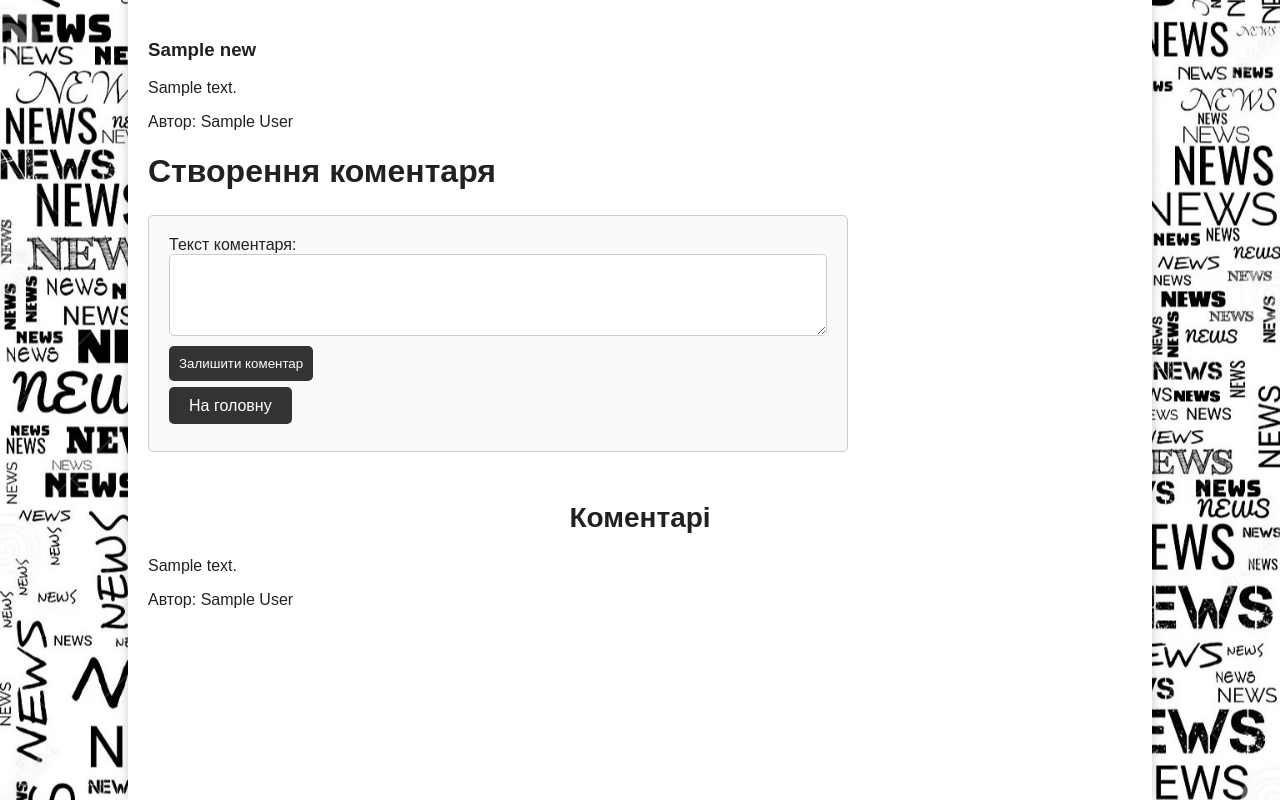
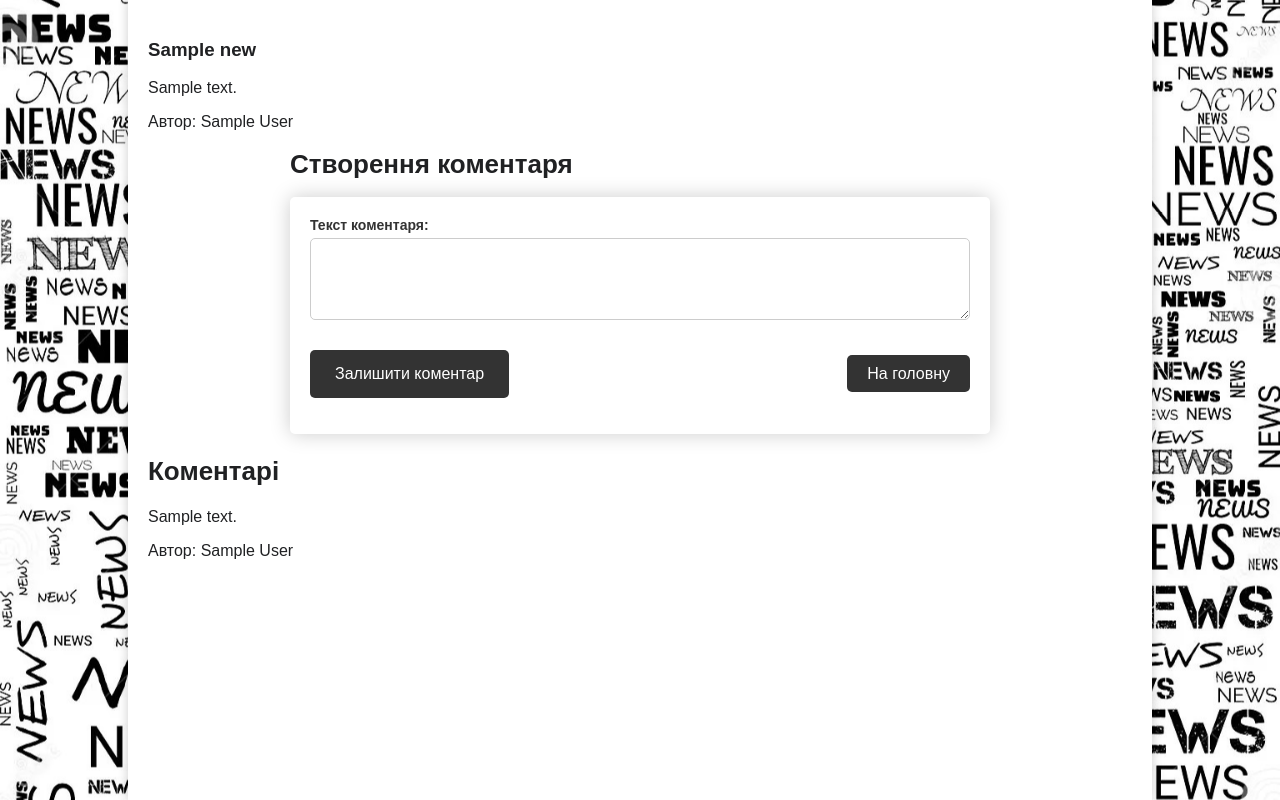
Before and after one commit to VladyslavaDzhun/Testove-OOP, a PHP site: page /index.php?action=get_news&id=1 in a window 1280 px wide. Run offline with PHP 8.4, Linux system fonts and the light colour scheme; tables that the repository leaves empty or names only in its code hold one stand-in row (values such as "Sample post").

Commit message:
add styles

```diff
--- a/src/View/NewsView.php
+++ b/src/View/NewsView.php
@@ -61,24 +61,31 @@ class NewsView {
         <head>
             <title>Створення новини</title>
             <link rel="stylesheet" href="/static/css/app.css">
+            <link href="https://cdn.jsdelivr.net/npm/bootstrap@5.3.2/dist/css/bootstrap.min.css" rel="stylesheet"
+            integrity="sha384-T3c6CoIi6uLrA9TneNEoa7RxnatzjcDSCmG1MXxSR1GAsXEV/Dwwykc2MPK8M2HN" crossorigin="anonymous">
         </head>
         <body>
             <div class="container">
-                <h1  class = "title-news">Створення новини</h1>
+                <div class="wrapper wrapper--lg">
 
+                    <h1  class = "title title-md">Створення новини</h1>
                     <?php echo $message; ?>
-                <div class="create-news-container">
+                    <div class="form-wrapper">
                         <form method="post" action="index.php?action=create_news">
-                        <label class = "news-title">Заголовок:</label>
-                        <input type="text" name="title" required><br>
+                            <label class = "form-item__label">Заголовок:</label>
+                            <input class = "form-item__field" type="text" name="title" required><br>
 
-                        <label class = "news-text">Текст:</label>
+                            <div class="form-item">
+                            <label class = "form-item__label">Текст:</label>
                             <textarea name="text" rows="4" required></textarea><br>
+                            </div>
 
-                        <button type="submit" class = "create-news-button">Створити новину</button>
+                            <div class="form-footer">
+                                <button type="submit" class = "btn btn-primary">Створити новину</button>
+                                <p><a href="index.php?action=home" class = "return-button">На головну</a></p>
+                            </div>
                         </form>
-
-                    <p><a href="index.php?action=home" class = "return-button">На головну</a></p>
+                    </div>
                 </div>
             </div>
         </body>
@@ -115,24 +122,31 @@ class NewsView {
         <head>
             <title>Редагування новини</title>
             <link rel="stylesheet" href="/static/css/app.css">
+            <link href="https://cdn.jsdelivr.net/npm/bootstrap@5.3.2/dist/css/bootstrap.min.css" rel="stylesheet"
+            integrity="sha384-T3c6CoIi6uLrA9TneNEoa7RxnatzjcDSCmG1MXxSR1GAsXEV/Dwwykc2MPK8M2HN" crossorigin="anonymous">
         </head>
         <body>
             <div class="container">
-                <h1 class = "edit_comment_news">Редагування новини</h1>
+                <h1 class = "title title-md">Редагування новини</h1>
 
                 <?php echo $message; ?>
                 <div class="create-news-container">
                     <form method="post" action="index.php?action=edit_news&news_id=<?php echo $newsId; ?>">
-                        <label class = "label-news-title">Заголовок:</label>
-                        <input type="text" name="title" value="<?php echo $news['title']; ?>" required><br>
+                        <div class="form-item">
+                            <label class = "form-item__label">Заголовок:</label>
+                            <input class="form-item__field" type="text" name="title" value="<?php echo $news['title']; ?>" required><br>
+                        </div>
 
-                        <label class = "text_edit_comment_news">Текст:</label>
+                        <div class="form-item">
+                            <label class = "form-item__label">Текст:</label>
                             <textarea name="text" rows="4" required><?php echo $news['text']; ?></textarea><br>
+                        </div>
 
-                        <button type="submit" class = "button_edit_comment_news">Зберегти зміни</button>
+                        <div class="form-footer">
+                            <button type="submit" class = "btn btn-primary">Зберегти зміни</button>
+                            <p><a href="index.php?action=home" class = "return-button">На головну</a></p>
+                        </div>
                     </form>
-
-                    <p><a href="index.php?action=home" class = "return-button">На головну</a></p>
                 </div>
             </div>
         </body>
@@ -143,13 +157,13 @@ class NewsView {
 
     public function renderComments($commentList,$userModel, $message = '') {
         ?>
-        <h2 class = "title-comment">Коментарі</h2>
+        <h2 class = "title title-md">Коментарі</h2>
         <?php
         if (!empty($commentList)) {
             foreach ($commentList as $comment) {
                 echo '<div>';
                 if ($userModel->isUserLoggedIn() && $userModel->isAuthor($_SESSION['user_id'], $comment['author_id'])){
-                echo '<div class="button-container">';
+                echo '<div class="comment-item">';
                 echo '<a href="index.php?action=edit_comment&comment_id='.$comment['id'].'" class = "edit-comment-button">Редагувати коментар </a>';
                 echo '<form method="post" action="index.php?action=delete_comment">';
                 echo '<input type="hidden" name="id" value='.$comment['id'].' required><br>';
@@ -179,18 +193,22 @@ class NewsView {
             <link rel="stylesheet" href="/static/css/app.css">
         </head>
         <body>
-            <h1>Створення коментаря</h1>
+            <div class="wrapper wrapper--lg">
+                <h1 class="title title-md">Створення коментаря</h1>
+                <?php echo $message; ?>
+                    <div class="form-wrapper">
+                        <form method="post" action="index.php?action=create_comment&news_id=<?php echo $news_id; ?>">
+                            <div class="form-item">
+                                <label class="form-item__label">Текст коментаря:</label>
+                                <textarea class="form-item__field" name="text" rows="4" required></textarea><br>
+                            </div>
 
-            <?php echo $message; ?>
-            <div class="create-comment-container">
-                <form method="post" action="index.php?action=create_comment&news_id=<?php echo $news_id; ?>">
-                    <label>Текст коментаря:</label>
-                    <textarea name="text" rows="4" required></textarea><br>
-
-                    <button type="submit" class = "leave-comment-button">Залишити коментар</button>
+                            <div class="form-footer">
+                                <button type="submit" class = "btn btn-primary">Залишити коментар</button>
+                                <p><a href="index.php?action=home" class = "return-button">На головну</a></p>
+                            </div>
                         </form>
-
-                <p><a href="index.php?action=home" class = "return-button">На головну</a></p>
+                    </div>
             </div>
         </body>
         </html>
--- a/static/css/button.css
+++ b/static/css/button.css
@@ -32,17 +32,17 @@
   }
 
   .btn-primary {
-    background-color: #4966CD;
+    background-color: #333;
     color: #fff;
   }
 
   .btn-primary:hover {
-    background-color: #1C3899;
+    background-color: #333;
   }
 
   .btn-primary:focus,
   .btn-primary:ative {
-    background-color: #1C3899;
+    background-color: #333;
   }
 
   .btn-link {
```
Also changed, not shown: static/css/general.css (line endings or trailing spaces). Lines whose indentation alone changed are shown as unchanged.
